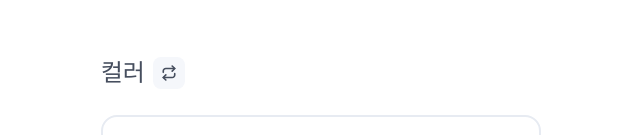
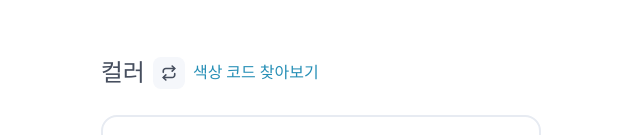
Before and after one commit to mocking-tiger/mbti, a Next.js app: page /add-color in a window 1280 px wide. Shown: the part 665-800 px from the top of the page, without its empty margins (319-959 px from the left). Built offline with nearby package versions, Linux system fonts and the light colour scheme; a web font is replaced by a local one.

Commit message:
chore: 헥스코드 링크 추가

```diff
--- a/app/add-color/page.tsx
+++ b/app/add-color/page.tsx
@@ -5,7 +5,7 @@ import AddColorButton from "@/components/add-color-button";
 
 export default function AddColor() {
   return (
-    <main className="w-fit mx-auto mt-[45px] lg:mt-[80px] px-[24px] lg:px-0 flex flex-col gap-[48px] lg:gap-[56px] text-[#464E5E]">
+    <main className="w-fit mx-auto mt-[45px] lg:mt-[80px] lg:mb-[80px] px-[24px] lg:px-0 flex flex-col gap-[48px] lg:gap-[56px] text-[#464E5E]">
       <div>
         <AddColorHeader />
       </div>
--- a/components/add-color-button.tsx
+++ b/components/add-color-button.tsx
@@ -21,7 +21,7 @@ export default function AddColorButton() {
 
   return (
     <button
-      className="w-full -mt-[24px] py-[22px] bg-[#464e5e] rounded-[16px] text-white text-[2.4rem] font-bold"
+      className="w-full -mt-[24px]  py-[22px] bg-[#464e5e] rounded-[16px] text-white text-[2.4rem] font-bold"
       onClick={handleSubmitSurvey}
     >
       컬러 등록
--- a/components/color-selector.tsx
+++ b/components/color-selector.tsx
@@ -3,6 +3,7 @@
 import { useFilterContext } from "@/context/FilterContext";
 import { useState } from "react";
 import Image from "next/image";
+import Link from "next/link";
 
 export default function ColorSelector() {
   const { selectedColor, setSelectedColor } = useFilterContext();
@@ -27,7 +28,7 @@ export default function ColorSelector() {
 
   return (
     <div>
-      <div className="mb-[24px] flex gap-[8px] items-center">
+      <div className="w-full mb-[24px] flex gap-[8px] items-center">
         <h2 className="text-[#464E5E] text-[2.4rem]">컬러</h2>
         <div
           className="p-[8px] rounded-[8px] cursor-pointer"
@@ -46,6 +47,13 @@ export default function ColorSelector() {
             alt="랜덤생성 버튼"
           />
         </div>
+        <Link
+          className="float-right text-[1.6rem] text-[#268fb6] hover:underline"
+          href={"https://htmlcolorcodes.com/"}
+          target="_blank"
+        >
+          색상 코드 찾아보기
+        </Link>
       </div>
       <div className="flex justify-between relative">
         <input
```
